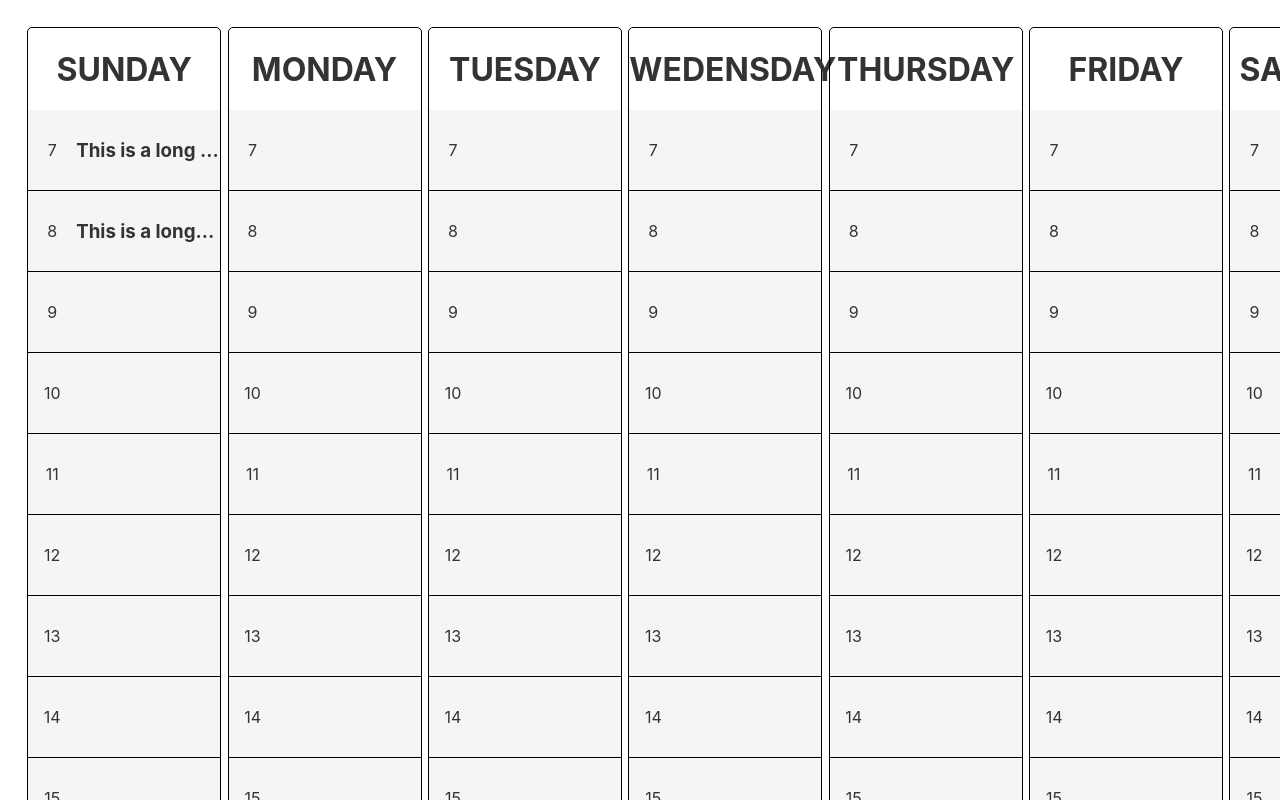
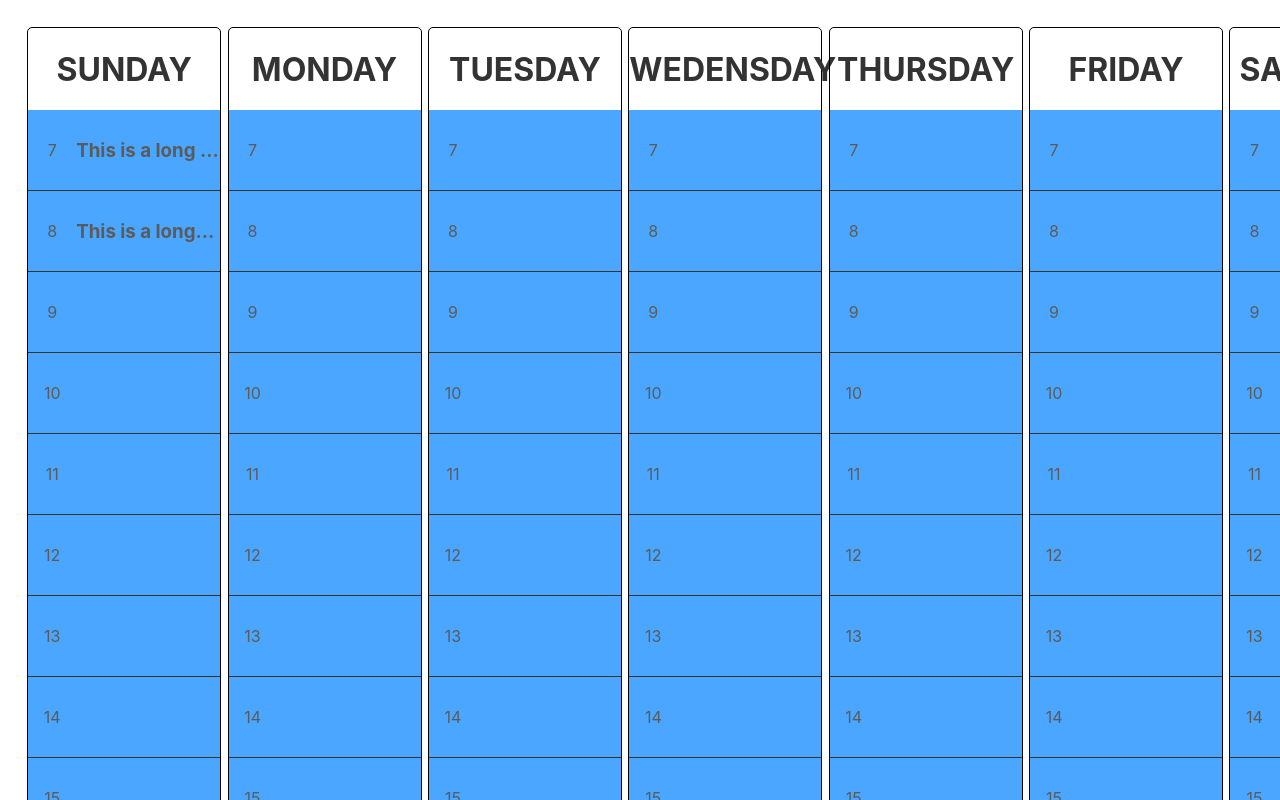
Before and after one commit to hansuribe/svelte-calendar, a Svelte app: page / in a window 1280 px wide. Shown: the top 800 px of the page. Built offline with nearby package versions, Linux system fonts and the light colour scheme.

Commit message:
fixed word wrap, added hover effects

```diff
--- a/package.json
+++ b/package.json
@@ -16,6 +16,7 @@
     "svelte": "^3.0.0"
   },
   "dependencies": {
-    "sirv-cli": "^1.0.0"
+    "sirv-cli": "^1.0.0",
+    "sveltejs-tippy": "^3.0.0"
   }
 }
--- a/public/global.css
+++ b/public/global.css
@@ -1,3 +1,7 @@
+:root {
+	--primary: #0275d8;
+}
+
 html, body {
 	position: relative;
 	width: 100%;
@@ -48,7 +52,7 @@ input:disabled {
 button {
 	color:white;
 	font-weight: 800;
-	background-color: #0275d8;
+	background-color: var(--primary);
 	font-size: 1rem;
 	border-radius: 5px;
 	outline: none;
--- a/src/components/Day.svelte
+++ b/src/components/Day.svelte
@@ -1,10 +1,3 @@
-<div class="day">
-    <h1>{data.name.toUpperCase()}</h1>
-    {#each Object.keys(data.hours) as hour}
-        <Hour hour={hour} desc={data.hours[hour]} onclick={hourHandler}/>
-    {/each}
-</div>
-
 <script>
     import Hour from "./Hour.svelte";
     import { modify } from "../stores.js";
@@ -19,8 +12,15 @@
     .day {
         height: 100%;
         border: 1px solid black;
-        margin: .2em;
+        margin: 0.2em;
         min-width: 15vw;
         border-radius: 5px;
     }
 </style>
+
+<div class="day">
+    <h1>{data.name.toUpperCase()}</h1>
+    {#each Object.keys(data.hours) as hour}
+        <Hour {hour} desc={data.hours[hour]} onclick={hourHandler} />
+    {/each}
+</div>
--- a/src/components/Hour.svelte
+++ b/src/components/Hour.svelte
@@ -1,14 +1,13 @@
-<div class="hour-container" style="--bg:{bg}" on:click={onclick({hour, desc})}>
-    <p class="hour-time">{hour}</p>
-    <h3 class="hour-desc">{desc}</h3>
-</div>
-
 <script>
-    export let hour = 1, desc = "", bg = "whitesmoke", onclick = () => '';
+    export let hour = 1,
+        desc = "",
+        bg = "dodgerblue",
+        onclick = () => "";
 </script>
 
 <style>
     .hour-container {
+        position: relative;
         width: 100%;
         display: flex;
         min-height: 5em;
@@ -17,10 +16,40 @@
         border-bottom: 1px solid black;
         background-color: var(--bg);
         cursor: pointer;
+        opacity: .8;
     }
 
     .hour-container:hover {
-        opacity: .5;
+        border-bottom: none;
+        transition: 350ms ease-in-out;
+    }
+
+    .hour-container:hover::after {
+        content: "";
+        position: absolute;
+        top: 0;
+        left: 0;
+        right: 0;
+        bottom: 0;
+        width: inherit;
+        height: inherit;
+        box-shadow: 1px 1px 10px 5px var(--bg);
+        opacity: 1;
+        animation: glow 1.5s ease-in-out infinite;
+    }
+
+    @keyframes glow {
+        0% {
+            box-shadow: 1px 1px 10px 5px var(--bg);
+        } 50% {
+            box-shadow: 1px 1px 25px 15px var(--bg);
+        } 100% {
+            box-shadow: 1px 1px 10px 5px var(--bg);
+        }
+    }
+
+    .hour-container:hover > .hour-desc {
+        white-space: normal;
     }
 
     .hour-time {
@@ -29,10 +58,18 @@
 
     .hour-desc {
         flex: 3;
-        overflow: hidden !important;
+        overflow: hidden;
         display: inline-block;
         white-space: nowrap;
         text-align: start;
         text-overflow: ellipsis;
     }
 </style>
+
+<div
+    class="hour-container"
+    style="--bg:{bg}"
+    on:click={onclick({ hour, desc })}>
+    <p class="hour-time">{hour}</p>
+    <h3 class="hour-desc">{desc}</h3>
+</div>
```
Also changed, not shown: 1 other file (tests, documents, lock files or other folders).
